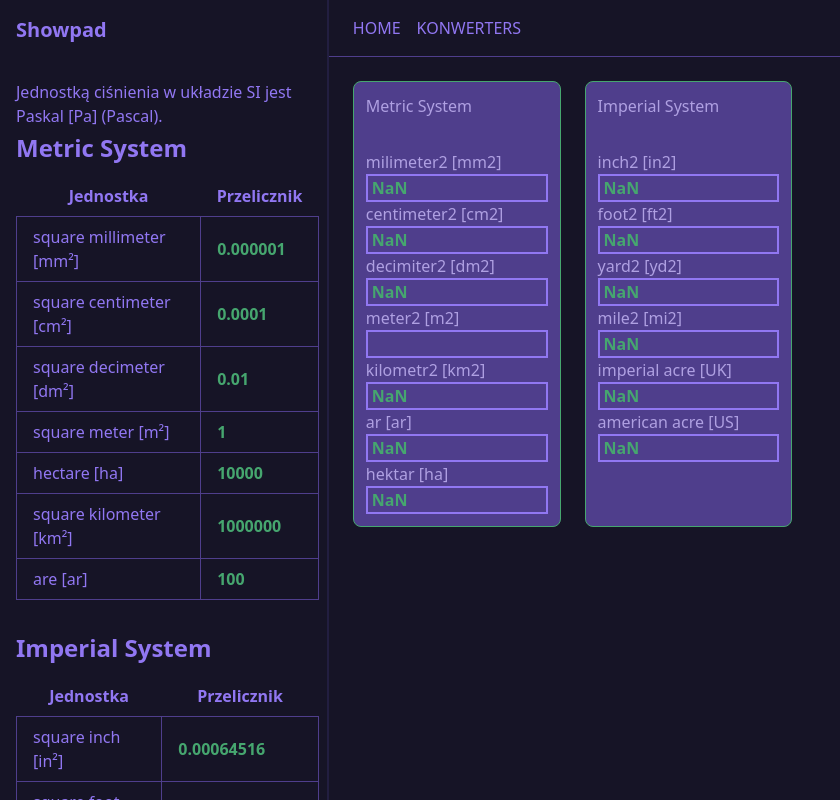
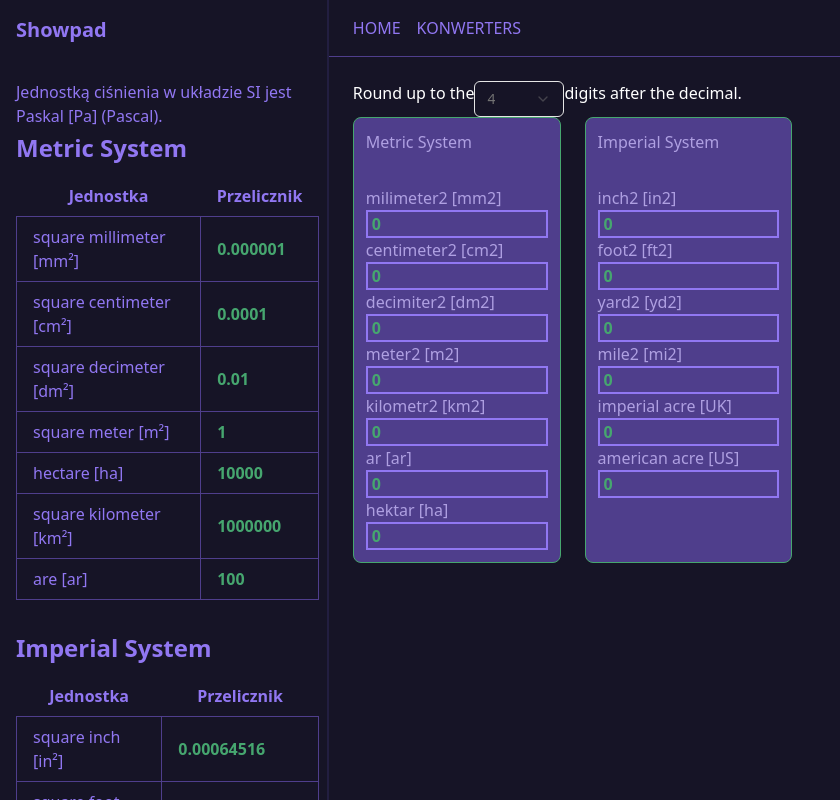
Before and after one commit to PiotrCembrowski/uniter, a Next.js app: page /surface in a window 1280 px wide. Shown: the top 800 px of the page, without its empty margins (0-840 px from the left). Built offline with nearby package versions, Linux system fonts and the light colour scheme; what next-redux-wrapper would draw is missing.

Commit message:
finishing comopnent

```diff
--- a/app/components/units/SurfaceUnitDash.tsx
+++ b/app/components/units/SurfaceUnitDash.tsx
@@ -3,60 +3,102 @@
 import { useEffect, useState } from "react";
 import { useAppSelector } from "@/store/hooks";
 import SurfaceUnitCard, { Values } from "./SurfaceUnitCard";
+import Big from "big.js";
+import {
+  Select,
+  SelectContent,
+  SelectGroup,
+  SelectItem,
+  SelectTrigger,
+  SelectValue,
+} from "@/components/ui/select";
+import { useDispatch } from "react-redux";
+import { newDigitsState } from "@/store";
 
 const SurfaceUnitDash = () => {
-  const metricState = useAppSelector(
-    (state) => state.surfaceSlice.metric.units
+  const metricState = useAppSelector((state) => state.surfaceSlice.metric.unit);
+  const imperialState = useAppSelector(
+    (state) => state.surfaceSlice.imperial.unit
   );
-  const imperialState = useAppSelector(
-    (state) => state.surfaceSlice.imperial.units
-  );
+  const showDigit = useAppSelector((state) => state.digitSlice.digits);
 
-  const [metricStateValues, setMetricStateValues] = useState<Values>({
-    unit1: metricState * 0.000001,
-    unit2: metricState * 0.0001,
-    unit3: metricState * 0.01,
-    unit4: metricState,
-    unit5: metricState * 1000000,
-    unit6: metricState / 100,
-    unit7: metricState / 10000,
-  });
+  const metricValue = Big(metricState).toNumber();
+  const imperialValue = Big(imperialState).toNumber();
 
-  const [imperialValues, setImperialValues] = useState<Values>({
-    unit1: imperialState / 0.00064516,
-    unit2: imperialState / 0.09290304,
-    unit3: imperialState / 0.83612736,
-    unit4: imperialState / 2589988.110336,
-    unit5: imperialState / 4046.8564224,
-    unit6: imperialState / 24046.87261,
-  });
+  const dispatch = useDispatch();
+
+  const [metricStateValues, setMetricStateValues] = useState<Values>();
+  const [imperialValues, setImperialValues] = useState<Values>();
+  const [digit, setDigit] = useState<number>(4);
 
   useEffect(() => {
+    setDigit(showDigit);
+
     setMetricStateValues({
-      unit1: metricState / 0.000001,
-      unit2: metricState / 0.0001,
-      unit3: metricState / 0.01,
-      unit4: metricState,
-      unit5: metricState / 1000000,
-      unit6: metricState / 100,
-      unit7: metricState / 10000,
+      unit1: metricValue / 0.000001,
+      unit2: metricValue / 0.0001,
+      unit3: metricValue / 0.01,
+      unit4: metricValue,
+      unit5: metricValue / 1000000,
+      unit6: metricValue / 100,
+      unit7: metricValue / 10000,
     });
 
     setImperialValues({
-      unit1: imperialState / 0.00064516,
-      unit2: imperialState / 0.09290304,
-      unit3: imperialState / 0.83612736,
-      unit4: imperialState / 2589988.110336,
-      unit5: imperialState / 4046.8564224,
-      unit6: imperialState / 4046.87261,
+      unit1: imperialValue / 0.00064516,
+      unit2: imperialValue / 0.09290304,
+      unit3: imperialValue / 0.83612736,
+      unit4: imperialValue / 2589988.110336,
+      unit5: imperialValue / 4046.8564224,
+      unit6: imperialValue / 4046.87261,
     });
-  }, [metricState, imperialState]);
+  }, [metricValue, imperialValue, showDigit]);
+
+  const digitHandler = (value: string) => {
+    console.log("Selected digit:", value, digit);
+    if (value === "infinite") {
+      setDigit(100);
+      dispatch(newDigitsState(100));
+      return;
+    }
+    setDigit(Number(value));
+    dispatch(newDigitsState(Number(value)));
+  };
 
   return (
-    <div className="grid grid-cols-1 gap-6 md:grid-cols-2 lg:grid-cols-4">
-      <SurfaceUnitCard title="Metric System" values={metricStateValues} />
-      <SurfaceUnitCard title="Imperial System" values={imperialValues} />
-    </div>
+    <>
+      <h3 className="text-white flex">
+        Round up to the
+        <Select onValueChange={digitHandler}>
+          <SelectTrigger className="w-[90px]">
+            <SelectValue placeholder="4" />
+          </SelectTrigger>
+          <SelectContent>
+            <SelectGroup>
+              {Array.from({ length: 15 }, (_, i) => (
+                <SelectItem key={i + 1} value={(i + 1).toString()}>
+                  {i + 1}
+                </SelectItem>
+              ))}
+              <SelectItem value="infinite">infinite</SelectItem>
+            </SelectGroup>
+          </SelectContent>
+        </Select>{" "}
+        digits after the decimal.
+      </h3>
+      <div className="grid grid-cols-1 gap-6 md:grid-cols-2 lg:grid-cols-4">
+        <SurfaceUnitCard
+          title="Metric System"
+          values={metricStateValues}
+          digit={digit}
+        />
+        <SurfaceUnitCard
+          title="Imperial System"
+          values={imperialValues}
+          digit={digit}
+        />
+      </div>
+    </>
   );
 };
 
```
